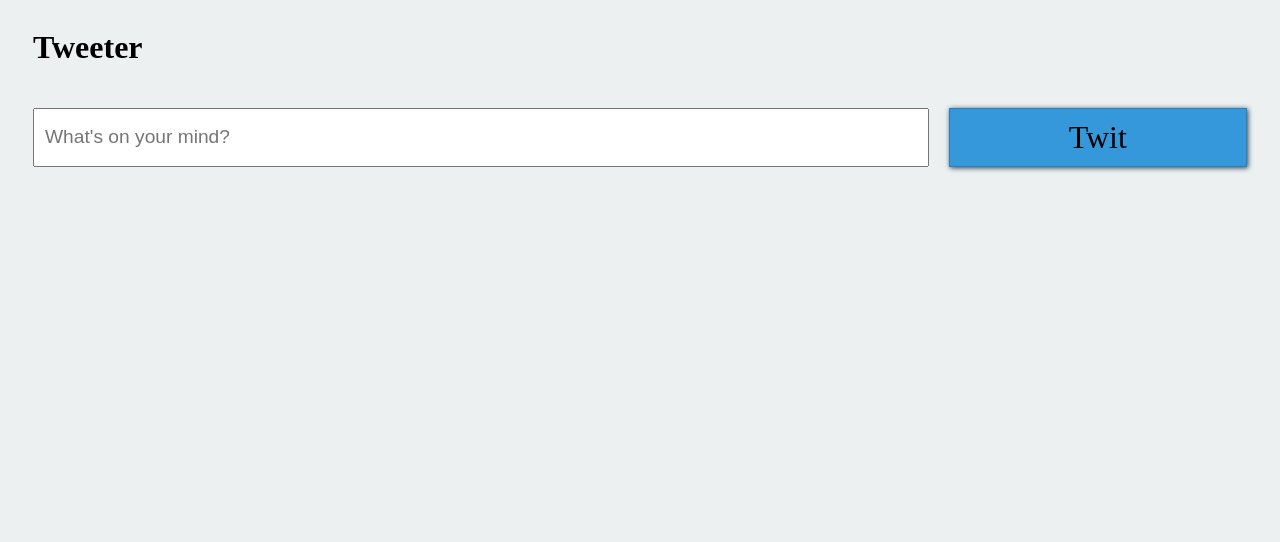
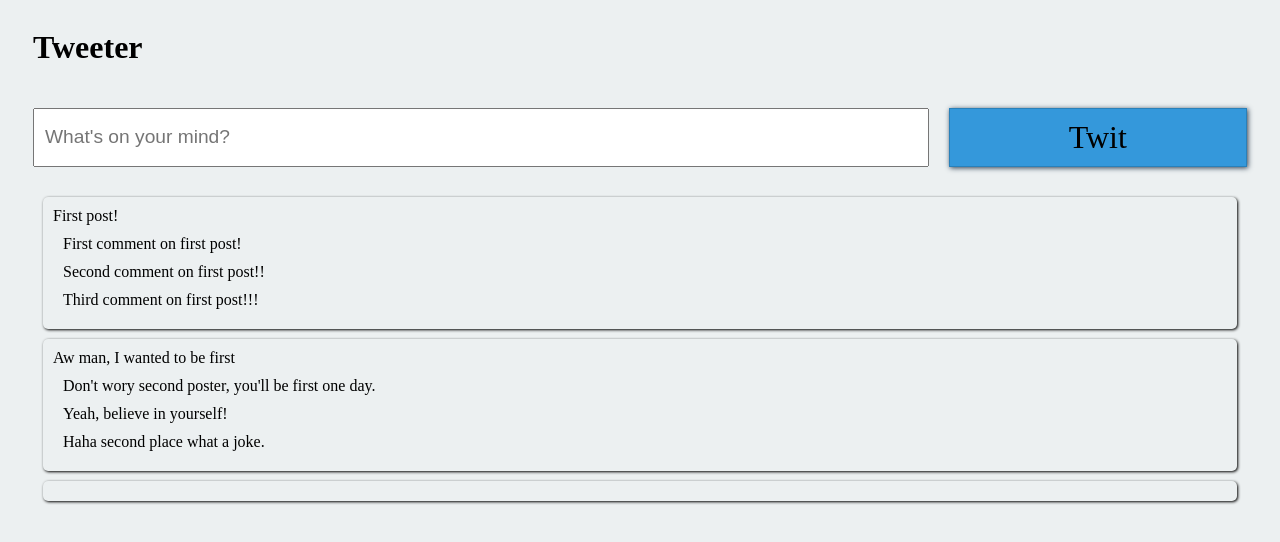
Before and after one commit to feldaleks/tweeter, a plain HTML site: page index.html in a window 1280 px wide. Both pictures are taken after a click on the element "Twit". Drawn offline with nearby package versions, Linux system fonts and the light colour scheme; a web font is replaced by a local one.

Commit message:
added render.js logic

```diff
--- a/logic.js
+++ b/logic.js
@@ -61,36 +61,38 @@ const Tweeter = function () {
 
 }
 
-const tweeter = Tweeter()
+// ===== checking
 
-tweeter.addPost("This is my own post!")
-console.log(tweeter.getPosts())
-//This should be added to the posts array:
-//{text: "This is my own post!", id: "p3", comments: []}
+// const tweeter = Tweeter()
 
-tweeter.removePost("p1")
-console.log(tweeter.getPosts())
-//There should only be two posts in the post's array:
-//{text: "Aw man, I wanted to be first", id: "p2", comments: Array(3)}
-//{text: "This is my own post!", id: "p3", comments: []}
+// tweeter.addPost("This is my own post!")
+// console.log(tweeter.getPosts())
+// //This should be added to the posts array:
+// //{text: "This is my own post!", id: "p3", comments: []}
 
-//============================
-//============================
-//Stop here
-//Make sure everything works. Then keep going
-//============================
-//============================
+// tweeter.removePost("p1")
+// console.log(tweeter.getPosts())
+// //There should only be two posts in the post's array:
+// //{text: "Aw man, I wanted to be first", id: "p2", comments: Array(3)}
+// //{text: "This is my own post!", id: "p3", comments: []}
 
-tweeter.addComment("Damn straight it is!", "p3")
-tweeter.addComment("Second the best!", "p2")
-console.log(tweeter.getPosts())
-//This should be added to the third post's comments array:
-//{id: "c7", text: "Damn straight it is!"}
+// //============================
+// //============================
+// //Stop here
+// //Make sure everything works. Then keep going
+// //============================
+// //============================
 
-//This should be added to the second post's comments array:
-//{id: "c8", text: "Second the best!"}
+// tweeter.addComment("Damn straight it is!", "p3")
+// tweeter.addComment("Second the best!", "p2")
+// console.log(tweeter.getPosts())
+// //This should be added to the third post's comments array:
+// //{id: "c7", text: "Damn straight it is!"}
 
-tweeter.removeComment("p2", "c6")
-console.log(tweeter.getPosts())
-//This comment should be removed:
-//{id: "c6", text: "Haha second place what a joke."}
+// //This should be added to the second post's comments array:
+// //{id: "c8", text: "Second the best!"}
+
+// tweeter.removeComment("p2", "c6")
+// console.log(tweeter.getPosts())
+// //This comment should be removed:
+// //{id: "c6", text: "Haha second place what a joke."}
--- a/main.js
+++ b/main.js
@@ -0,0 +1,10 @@
+const tweeter = Tweeter()
+const renderer = Renderer()
+
+renderer.renderPosts(tweeter.getPosts())
+
+function post() {
+    tweeter.addPost($("#input").val())
+    renderer.renderPosts(tweeter.getPosts())
+    $("#input").val("")
+}
--- a/render.js
+++ b/render.js
@@ -0,0 +1,17 @@
+const Renderer = function () {
+
+    const renderPosts = function (posts) {
+        $("#posts").empty();
+
+        for (let post of posts) {
+            $("#posts").append(`<div data-id="${post.id}" class="post">${post.text}</div>`)
+            for (let comment of post.comments) {
+                $(`[data-id="${post.id}"]`).append(`<div data-id="${comment.id}" class="comment">${comment.text}</div>`)
+            }
+        }
+    }
+
+    return {
+        renderPosts: renderPosts
+    }
+}
--- a/style.css
+++ b/style.css
@@ -55,7 +55,7 @@ body{
     font-weight: bold;
 }
 
-.comments{
+.comment{
     margin-left: 10px;
     margin: 10px;
 }
```
